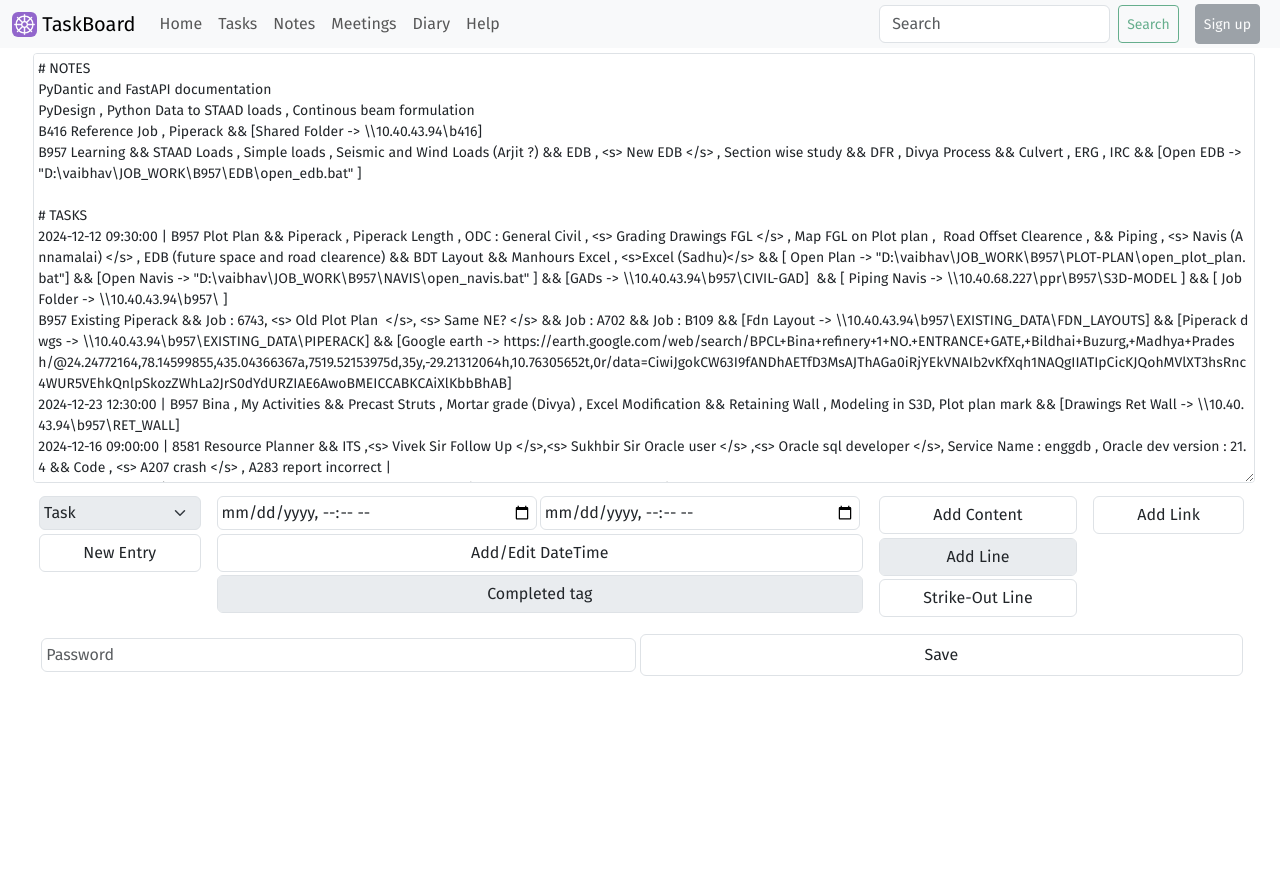
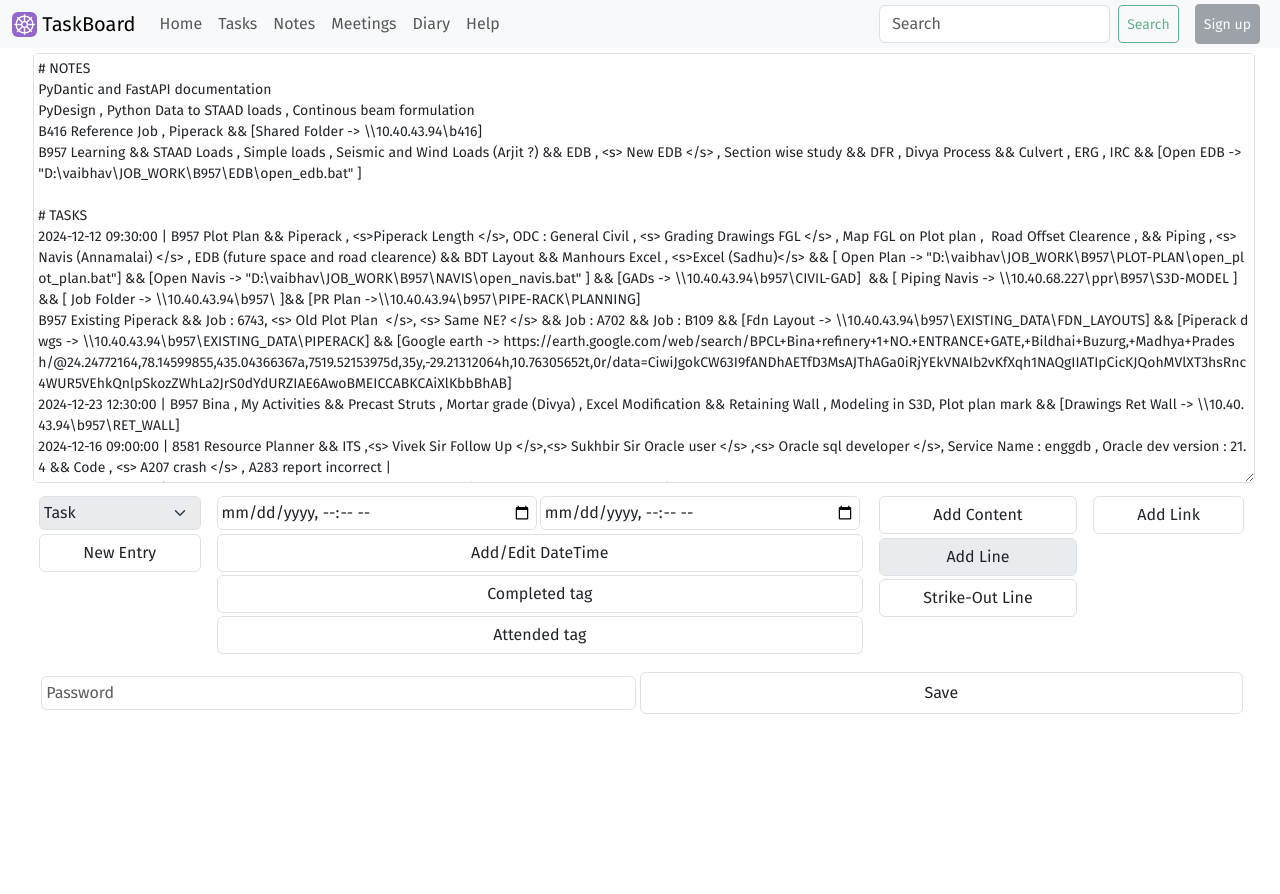
Before and after one commit to vsharma2430/TaskBoard, a FastAPI app: page /diary/ in a window 1280 px wide. Shown: the top 894 px of the page. Run offline with FastAPI, Linux system fonts and the light colour scheme; some libraries are stand-ins or nearby versions.

Commit message:
DIary ui part 5

```diff
--- a/diary.txt
+++ b/diary.txt
@@ -5,7 +5,7 @@ B416 Reference Job , Piperack && [Shared Folder -> \\10.40.43.94\b416]
 B957 Learning && STAAD Loads , Simple loads , Seismic and Wind Loads (Arjit ?) && EDB , <s> New EDB </s> , Section wise study && DFR , Divya Process && Culvert , ERG , IRC && [Open EDB -> "D:\vaibhav\JOB_WORK\B957\EDB\open_edb.bat" ]
 
 # TASKS
-2024-12-12 09:30:00 | B957 Plot Plan && Piperack , Piperack Length , ODC : General Civil , <s> Grading Drawings FGL </s> , Map FGL on Plot plan ,  Road Offset Clearence , && Piping , <s> Navis (Annamalai) </s> , EDB (future space and road clearence) && BDT Layout && Manhours Excel , <s>Excel (Sadhu)</s> && [ Open Plan -> "D:\vaibhav\JOB_WORK\B957\PLOT-PLAN\open_plot_plan.bat"] && [Open Navis -> "D:\vaibhav\JOB_WORK\B957\NAVIS\open_navis.bat" ] && [GADs -> \\10.40.43.94\b957\CIVIL-GAD]  && [ Piping Navis -> \\10.40.68.227\ppr\B957\S3D-MODEL ] && [ Job Folder -> \\10.40.43.94\b957\ ]
+2024-12-12 09:30:00 | B957 Plot Plan && Piperack , <s>Piperack Length </s>, ODC : General Civil , <s> Grading Drawings FGL </s> , Map FGL on Plot plan ,  Road Offset Clearence , && Piping , <s> Navis (Annamalai) </s> , EDB (future space and road clearence) && BDT Layout && Manhours Excel , <s>Excel (Sadhu)</s> && [ Open Plan -> "D:\vaibhav\JOB_WORK\B957\PLOT-PLAN\open_plot_plan.bat"] && [Open Navis -> "D:\vaibhav\JOB_WORK\B957\NAVIS\open_navis.bat" ] && [GADs -> \\10.40.43.94\b957\CIVIL-GAD]  && [ Piping Navis -> \\10.40.68.227\ppr\B957\S3D-MODEL ] && [ Job Folder -> \\10.40.43.94\b957\ ]&& [PR Plan ->\\10.40.43.94\b957\PIPE-RACK\PLANNING]
 B957 Existing Piperack && Job : 6743, <s> Old Plot Plan  </s>, <s> Same NE? </s> && Job : A702 && Job : B109 && [Fdn Layout -> \\10.40.43.94\b957\EXISTING_DATA\FDN_LAYOUTS] && [Piperack dwgs -> \\10.40.43.94\b957\EXISTING_DATA\PIPERACK] && [Google earth -> https://earth.google.com/web/search/BPCL+Bina+refinery+1+NO.+ENTRANCE+GATE,+Bildhai+Buzurg,+Madhya+Pradesh/@24.24772164,78.14599855,435.04366367a,7519.52153975d,35y,-29.21312064h,10.76305652t,0r/data=CiwiJgokCW63I9fANDhAETfD3MsAJThAGa0iRjYEkVNAIb2vKfXqh1NAQgIIATIpCicKJQohMVlXT3hsRnc4WUR5VEhkQnlpSkozZWhLa2JrS0dYdURZIAE6AwoBMEICCABKCAiXlKbbBhAB]
 2024-12-23 12:30:00 | B957 Bina , My Activities && Precast Struts , Mortar grade (Divya) , Excel Modification && Retaining Wall , Modeling in S3D, Plot plan mark && [Drawings Ret Wall -> \\10.40.43.94\b957\RET_WALL]
 2024-12-16 09:00:00 | 8581 Resource Planner && ITS ,<s> Vivek Sir Follow Up </s>,<s> Sukhbir Sir Oracle user </s> ,<s> Oracle sql developer </s>, Service Name : enggdb , Oracle dev version : 21.4 && Code , <s> A207 crash </s> , A283 report incorrect |
--- a/templates/diary_data.html
+++ b/templates/diary_data.html
@@ -17,8 +17,9 @@
                 <input class="form-control p-1" type="datetime-local" id="new_start_datetime" style="margin: 0.1rem;width: 20rem;">
                 <input class="form-control p-1" type="datetime-local" id="new_end_datetime" style="margin: 0.1rem;width: 20rem;">
             </div>
-        <button class="form-control" type="button" id="add_datetime" class="btn btn-primary m-1 p-1" style="margin: 0.1rem;">Add/Edit DateTime</button>
-        <button class="form-control" type="button" id="add_complete_tag" class="btn btn-primary m-1 p-1" style="margin: 0.1rem;" disabled>Completed tag</button>
+            <button class="form-control" type="button" id="add_datetime" class="btn btn-primary m-1 p-1" style="margin: 0.1rem;">Add/Edit DateTime</button>
+            <button class="form-control" type="button" id="add_complete_tag" class="btn btn-primary m-1 p-1" style="margin: 0.1rem;">Completed tag</button>
+            <button class="form-control" type="button" id="add_complete_tag" class="btn btn-primary m-1 p-1" style="margin: 0.1rem;">Attended tag</button>
         </div>
 
         <div class="d-flex flex-fill flex-column m-1 p-1">
@@ -92,6 +93,14 @@
         return val.slice(sel.start,sel.end);
     }
 
+    const insertText = (textarea, text) => {
+        const position = textarea.selectionStart;
+        const before = textarea.value.substring(0, position);
+        const after = textarea.value.substring(position, textarea.value.length);
+        textarea.value = before + text + after;
+        textarea.selectionStart = textarea.selectionEnd = position + text.length;
+    };
+
     $(document).on('click', '#btnClick', function(){
         $.ajax({
         url: '/diary/update/',
@@ -116,6 +125,8 @@
         return data.toLocaleString('en-US', {minimumIntegerDigits: 2, useGrouping:false});
     }
 
+    var el = document.getElementById("diary_textarea");
+
     Date.prototype.mydt = function(){return this.getFullYear() + '-' + min2Digits(this.getMonth()+1) + '-' + min2Digits(this.getDate()) + ' '
         + min2Digits(this.getHours()) + ':' + min2Digits(this.getMinutes()) + ':' + min2Digits(this.getSeconds())
     };
@@ -136,54 +147,59 @@
 
         if(getSelection().toString() != '')
         {
-            var el = document.getElementById("diary_textarea");
             replaceSelectedText(el, new_date);
         }
         else
         {
-            text = $('textarea#diary_textarea').val() + new_date + '|';
-            $('textarea#diary_textarea').val(text);
+            insertText(el,new_date + '|');
         }
-
     })});
 
-    sample_link = '[link name -> link address]';
+    sample_link = ' && [link name -> link address]';
 
     $(document).ready(function() {
         $('#add_link').click(function(){
             if(getSelection().toString() != '')
             {
-                var el = document.getElementById("diary_textarea");
                 replaceSelectedText(el, sample_link);
             }
             else
             {
-                text = $('textarea#diary_textarea').val() + ' && ' + sample_link;
-                $('textarea#diary_textarea').val(text);
+                insertText(el,sample_link)
             }
     })});
 
-    sample_note = 'job code(4 digits) job description (optional) && main topic 1 , point 11 , point 12 && main topic 2 , point 21 , point 22'
+    sample_note = ' | job code(4 digits) job description (optional) && main topic 1 , point 11 , point 12 && main topic 2 , point 21 , point 22'
 
     $(document).ready(function() {
         $('#add_note').click(function(){
             if(getSelection().toString() != '')
             {
-                var el = document.getElementById("diary_textarea");
                 replaceSelectedText(el, sample_note);
             }
             else
             {
-                text = $('textarea#diary_textarea').val() + sample_note ;
-                $('textarea#diary_textarea').val(text);
+                insertText(el,sample_note);
             }
     })});
 
     $(document).ready(function() {
         $('#strike_out_line').click(function(){
-        var el = document.getElementById("diary_textarea");
         selected_text = getSelectedText(el);
         replaceSelectedText(el ,'<s>' + selected_text + '</s>');
     })});
 
+    complete_tag = ' | done'
+    $(document).ready(function() {
+        $('#add_complete_tag').click(function(){
+            if(getSelection().toString() != '')
+            {
+                replaceSelectedText(el, complete_tag);
+            }
+            else
+            {
+                insertText(el,complete_tag);
+            }
+    })});
+
 </script>
--- a/templates/quotes.html
+++ b/templates/quotes.html
@@ -15,3 +15,9 @@
     <cite title="Source Title">George Eliot</cite>
   </figcaption>
 </figure>
+
+<figure class="text-center" style="margin-bottom: 2%;">
+  <blockquote class="blockquote">
+    <p><a href="https://en.wikipedia.org/wiki/IKEA_effect">IKEA Effect</a></p>
+  </blockquote>
+</figure>
```
